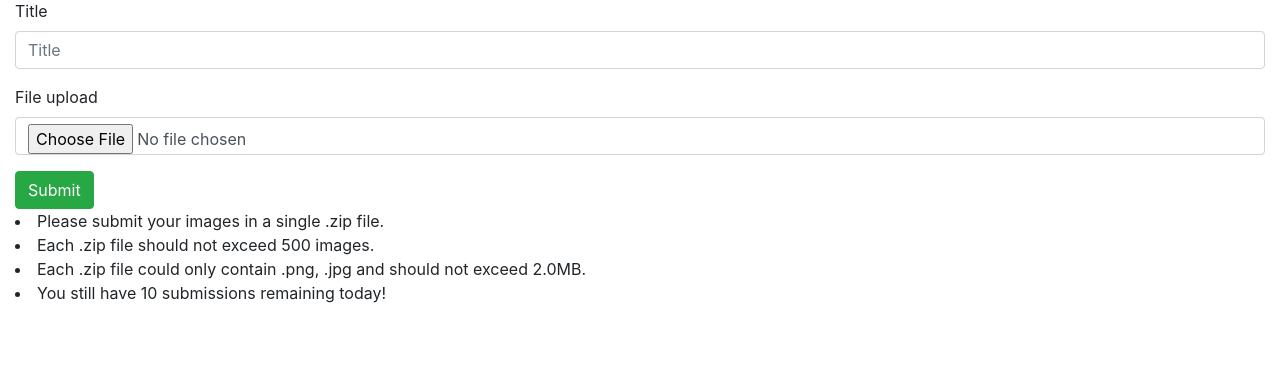
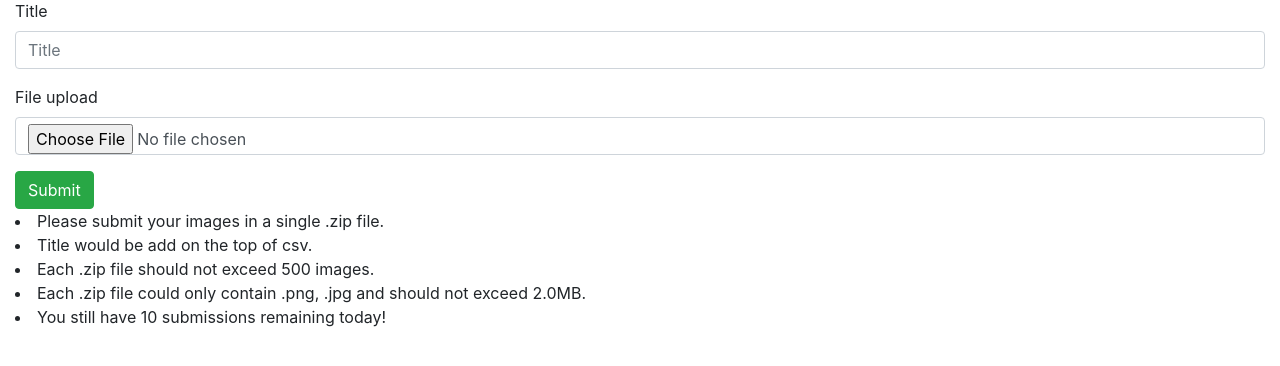
Before and after one commit to shiannn/SPML-query-system, a Django app: page /accounts/submit/ in a window 1280 px wide. Shown: the part 110-476 px from the top of the page. Run offline with Django 3.2, Linux system fonts and the light colour scheme; the visitor is signed in with stand-in values (Sample User, id 1); parts of the project's set-up code (start-up, migrations or seed data) failed here and were passed over; some libraries are stand-ins or nearby versions.

Commit message:
commit judge_utils.py using pandas to sort column and add comment commit submit.html add one line description of title commit views.py get title from request object pos and pass to judge_utils.py

```diff
--- a/source/accounts/judge_utils.py
+++ b/source/accounts/judge_utils.py
@@ -2,6 +2,7 @@ import os
 import csv
 import zipfile
 import numpy as np
+import pandas as pd
 import cv2
 from pathlib import Path
 import torch
@@ -20,7 +21,7 @@ idx2class = [
     'skunk', 'skyscraper', 'snail', 'snake', 'spider', 'squirrel', 'streetcar', 'sunflower',
     'sweet_pepper', 'table', 'tank', 'telephone', 'television', 'tiger', 'tractor', 'train', 'trout',
     'tulip', 'turtle', 'wardrobe', 'whale', 'willow_tree', 'wolf', 'woman', 'worm']
-def handle_uploaded_images(user_dir, file_name):
+def handle_uploaded_images(user_dir, file_name, comment='# The comments'):
     print('handle_uploaded_images')
     net = ptcv_get_model("resnet56_cifar100", pretrained=True)
     net = net.eval()
@@ -77,9 +78,16 @@ def handle_uploaded_images(user_dir, file_name):
         print('acc', acc)
     #print(datas)
     with open(os.path.join(user_dir, 'result.csv'), 'w') as f:
+        f.write('# Title: '+comment+'\n')
+    df = pd.DataFrame(datas, columns=header)
+    df = df.sort_values(by=['name'])
+    df.to_csv(os.path.join(user_dir, 'result.csv'), index=False, mode='a')
+    """
+    with open(os.path.join(user_dir, 'result.csv'), 'w') as f:
         writer = csv.writer(f)
         # write the header
         writer.writerow(header)
         # write the data
         for data in datas:
             writer.writerow(data)
+    """
--- a/source/accounts/templates/accounts/submit.html
+++ b/source/accounts/templates/accounts/submit.html
@@ -18,6 +18,9 @@
             Please submit your images in a single .zip file.
         </li>
         <li>
+            Title would be add on the top of csv.
+        </li>
+        <li>
             Each .zip file should not exceed 500 images.
         </li>
         <li>
--- a/source/accounts/views.py
+++ b/source/accounts/views.py
@@ -362,6 +362,7 @@ class FileFieldFormView(LoginRequiredMixin, FormView):
 
         if form.is_valid():
             file_ = request.FILES['file_upload']
+            title =  request.POST.get('title')
             print('request.user', request.user, file_)
             user_name = request.user.get_username()
             request.user.submit_times -= 1
@@ -375,7 +376,7 @@ class FileFieldFormView(LoginRequiredMixin, FormView):
             os.makedirs(user_dir)
             fs.save(os.path.join(user_dir, file_.name), file_)
             ### handle images
-            handle_uploaded_images(user_dir, file_.name)
+            handle_uploaded_images(user_dir, file_.name, comment=title)
             ### save submission time with json file
             loc_dt = datetime.datetime.today()
             time_del = datetime.timedelta(hours=8)
```
